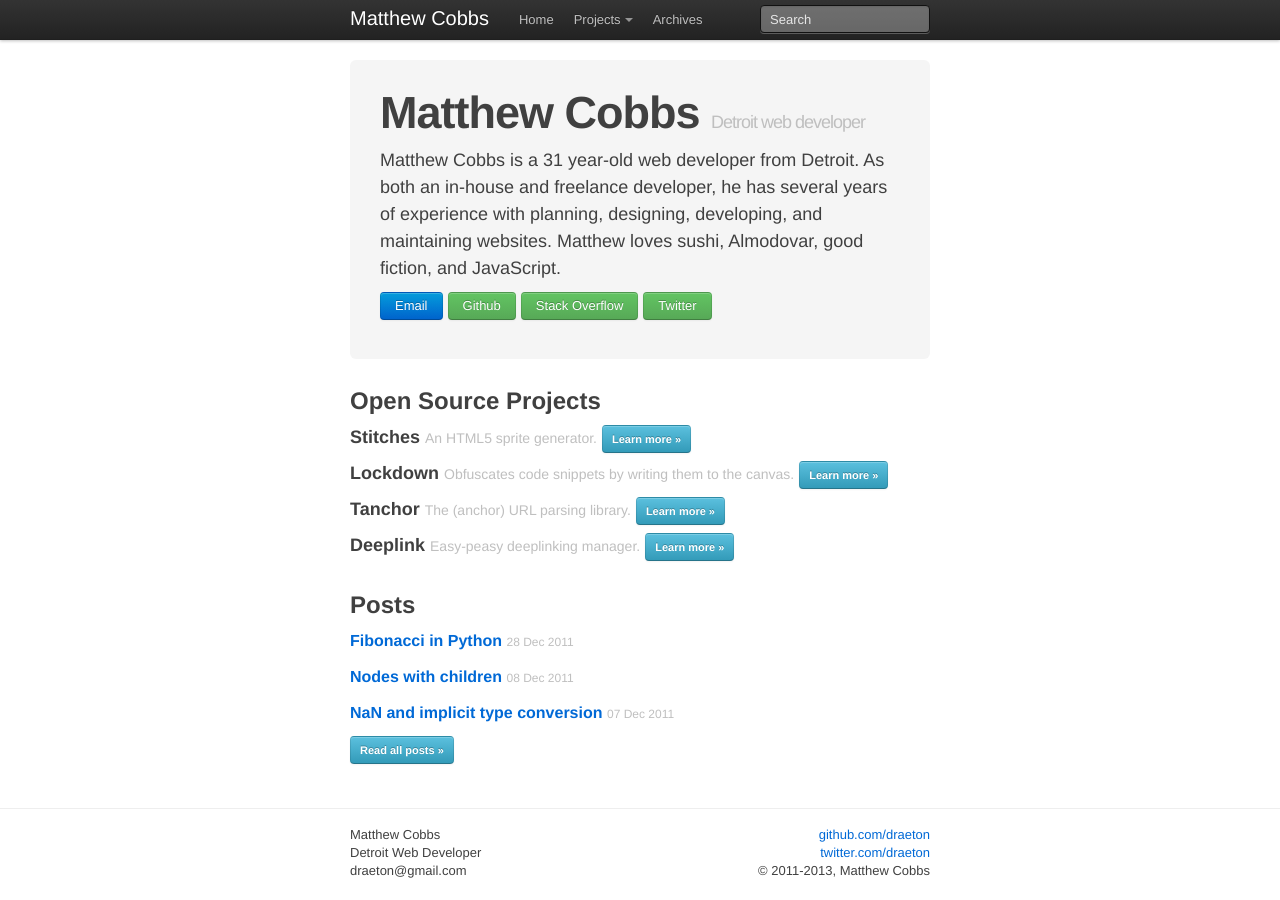
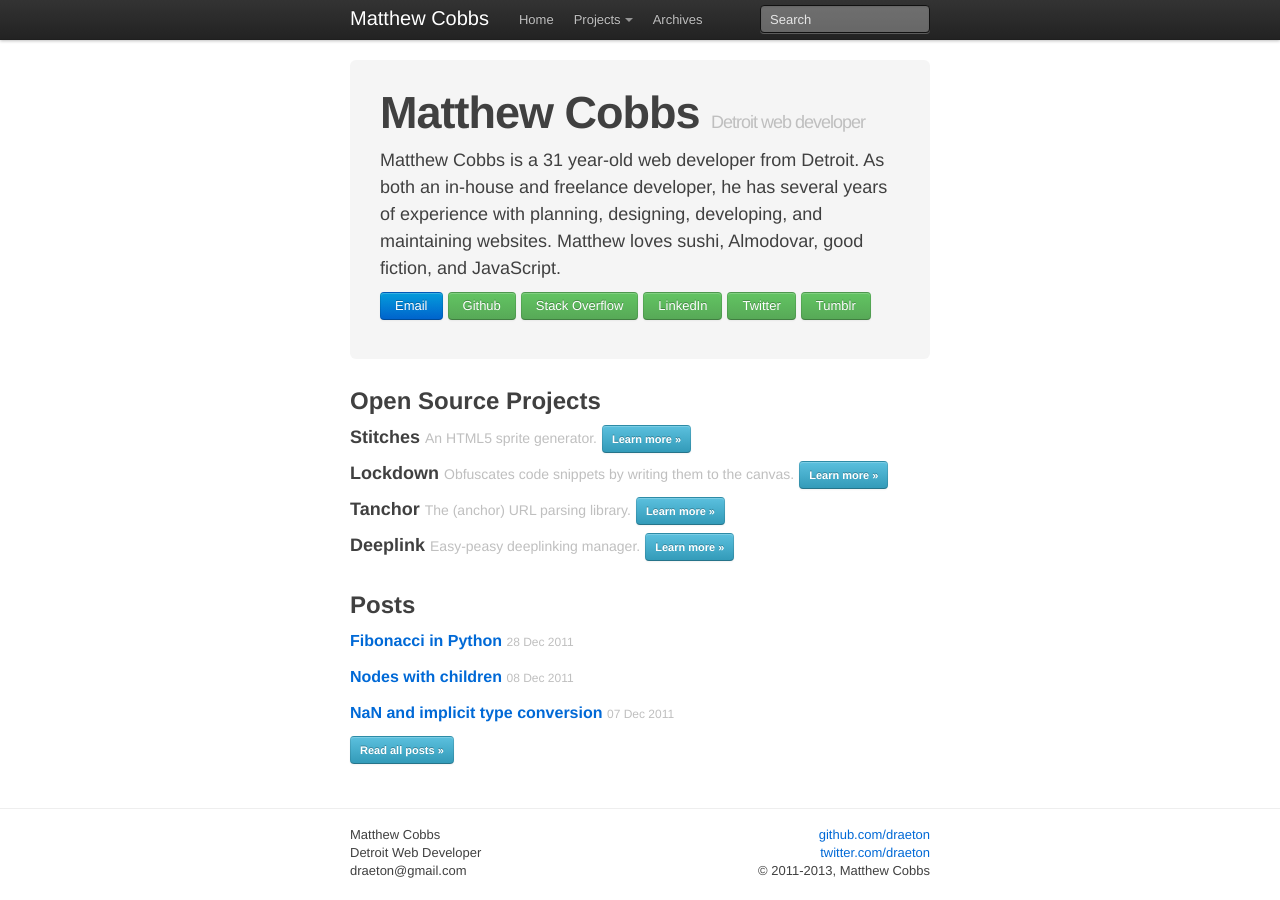
Before and after one commit to draeton/draeton.github.com, a Jekyll site: the page built from index.html, in a window 1280 px wide. Built offline with Jekyll 4.4.1, drawn with Linux system fonts in a browser that asks for light colours; nearby versions of some CDN libraries; Markdown is read by kramdown in place of the engine named in the settings; the list of posts is cut into pages by our own code.

Commit message:
Adding profile links

```diff
--- a/index.html
+++ b/index.html
@@ -15,7 +15,9 @@ title: Matthew Cobbs, Detroit Web Developer
     <p><a href="mailto:draeton@gmail.com" class="btn primary">Email</a>
         <a href="http://github.com/draeton/" class="btn success">Github</a>
         <a href="http://stackoverflow.com/users/230483/draeton" class="btn success">Stack Overflow</a>
-        <a href="http://twitter.com/draeton/" class="btn success">Twitter</a></p>
+        <a href="http://www.linkedin.com/in/matthewcobbs/" class="btn success">LinkedIn</a>
+        <a href="http://twitter.com/draeton/" class="btn success">Twitter</a>
+        <a href="http://draeton.tumblr.com/" class="btn success">Tumblr</a></p>
 </div>
 <!-- end .hero-unit -->
 
```
